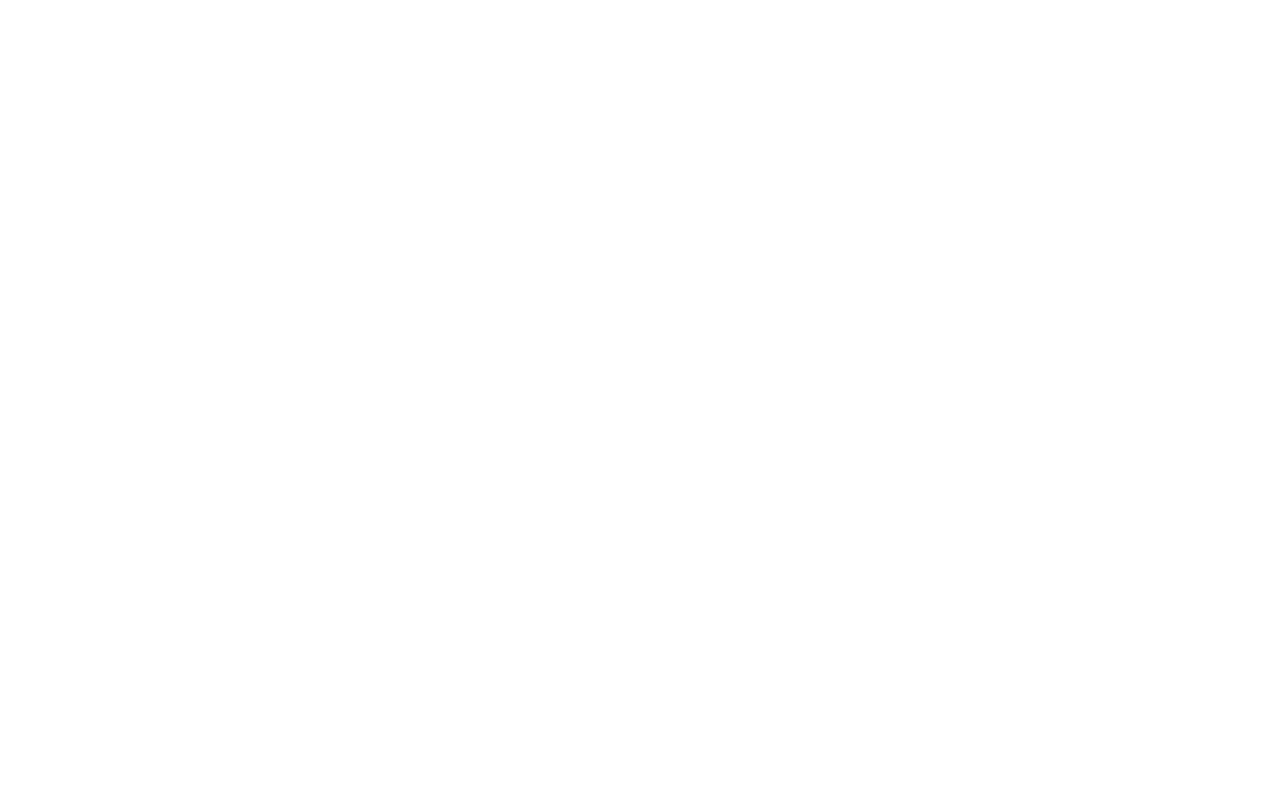
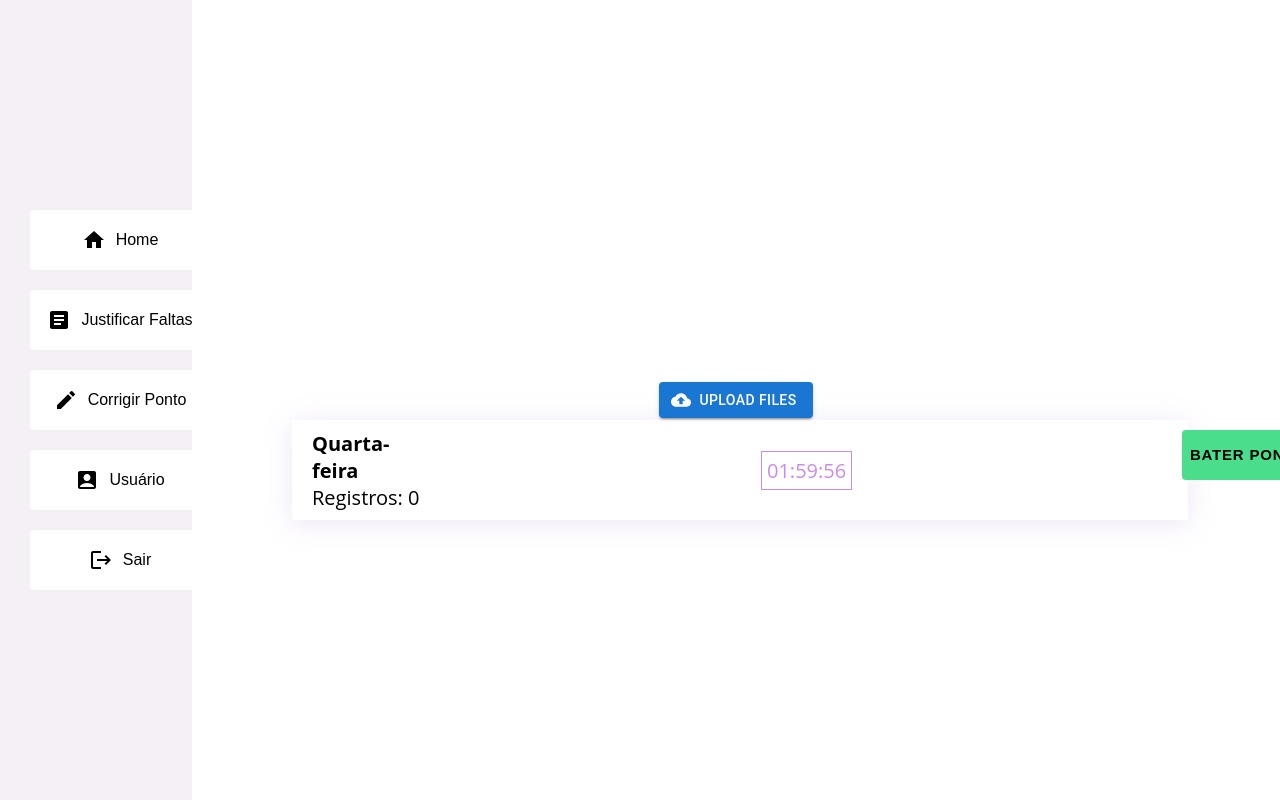
Before and after one commit to geraldo7junior/Residencia-aluno, a React (Vite) app: page /justificarponto in a window 1280 px wide. Before the commit this address had no page. Built offline with nearby package versions, Linux system fonts and the light colour scheme.

Commit message:
Home Icon

```diff
--- a/src/Button/main.tsx
+++ b/src/Button/main.tsx
@@ -1,5 +1,5 @@
 import React from "react";
-import { ButtonContainer, ButtonSm, ButtonMenu, ButtonPonto} from "./styles"
+import { ButtonContainer, ButtonSm, ButtonMenu, ButtonPonto} from "./styles";
 
 
 interface ButtonProps {
@@ -8,7 +8,7 @@
   fontSize?: string;
   fontWeight?: string;
   letterSpacing?: string;
-
+  children?: React.ReactNode;
 }
 
 
@@ -22,18 +22,20 @@
   )
 }
 
-const ButtonSmall: React.FC<ButtonProps> = ({title, onClick, fontSize, fontWeight}) => {
+const ButtonSmall: React.FC<ButtonProps> = ({title, onClick, fontSize, fontWeight, children}) => {
   return(
     <ButtonSm onClick={onClick} fontSize={fontSize} fontWeight={fontWeight}>
+      {children}
       {title}
     </ButtonSm>
   )
 }
 
-const Buttonmenu: React.FC<ButtonProps> = ({title, onClick, fontSize, fontWeight}) => {
+const Buttonmenu: React.FC<ButtonProps> = ({title, onClick, fontSize, fontWeight, children}) => {
 
   return (
     <ButtonMenu onClick={onClick} fontSize={fontSize} fontWeight={fontWeight}>
+      {children}
       {title}
     </ButtonMenu>
   )
--- a/src/Button/styles.ts
+++ b/src/Button/styles.ts
@@ -44,7 +44,7 @@
     padding: 10px;
     position: relative;
 
-    flex-direction: column;
+    flex-direction: row;
     justify-Content: center;
     align-Items: center;
     align-Self: stretch;
@@ -52,7 +52,8 @@
     color: #000000;
     border-Radius: 4px;
     background: #4ADD8C;
-    width: 80px;
+    width: 100px;
+    gap: 12px;
     border: none;
     cursor: pointer;
     font-size: ${(props) => props.fontSize || "16px"};
@@ -74,7 +75,7 @@
     margin: 10px 30px;
     position relative;
 
-    flex-direction: column;
+    flex-direction: row;
     justify-Content: center;
     align-items: center;
     align-self: stretch;
@@ -85,6 +86,7 @@
     background: #FFFFFF;
     width: 180px;
     height: 60px;
+    gap: 10px;
 
     font-size: ${(props) => props.fontSize || "16px"};
     font-weight: ${(props) => props.fontWeight || "normal"};
--- a/src/Header/main.tsx
+++ b/src/Header/main.tsx
@@ -88,7 +88,7 @@
         <Row>
             <Diaria>
                 <p><strong>{DiadaSemana}</strong></p>
-                <p>Registros de hoje: {pontosHoje}</p>
+                <p>Registros: {pontosHoje}</p>
             </Diaria>
             <Hour>
                 <p>{HoraAtual}</p>
--- a/src/Header/styles.ts
+++ b/src/Header/styles.ts
@@ -1,7 +1,7 @@
 import styled from "styled-components";
 
 export const Container = styled.div `
-    width: 60%;
+    width: 70%;
     height: 100px;
     background: #FFFFFF;
     box-shadow: 0px 4px 26px #BC9AD640;
--- /dev/null
+++ b/src/UploadFiles/main.tsx
@@ -0,0 +1,57 @@
+import React, { useState } from "react";
+import { styled } from "@mui/material/styles";
+import Button from "@mui/material/Button";
+import CloudUploadIcon from "@mui/icons-material/CloudUpload";
+
+const VisuallyHiddenInput = styled("input")({
+  clip: "rect(0 0 0 0)",
+  clipPath: "inset(50%)",
+  height: 1,
+  overflow: "hidden",
+  position: "absolute",
+  bottom: 0,
+  left: 0,
+  whiteSpace: "nowrap",
+  width: 1,
+});
+
+const FilePreview = styled("div")({
+  marginTop: "16px",
+  textAlign: "center",
+});
+
+export default function InputFileUpload() {
+  const [file, setFile] = useState<File | null>(null);
+
+  const handleFileChange = (event: React.ChangeEvent<HTMLInputElement>) => {
+    if (event.target.files && event.target.files.length > 0) {
+      setFile(event.target.files[0]);
+    }
+  };
+
+  return (
+    <div style={{ textAlign: "center" }}>
+      <Button
+        component="label"
+        variant="contained"
+        startIcon={<CloudUploadIcon />}
+      >
+        Upload files
+        <VisuallyHiddenInput type="file" onChange={handleFileChange} />
+      </Button>
+      {file && (
+        <FilePreview>
+          {file.type.startsWith("image/") ? (
+            <img
+              src={URL.createObjectURL(file)}
+              alt={file.name}
+              style={{ maxWidth: "100%", maxHeight: "200px", marginTop: "8px" }}
+            />
+          ) : (
+            <p>{file.name}</p>
+          )}
+        </FilePreview>
+      )}
+    </div>
+  );
+}
--- a/src/app.tsx
+++ b/src/app.tsx
@@ -1,10 +1,10 @@
 import './styles.css'
 import { Route, BrowserRouter as Router, Routes} from "react-router-dom"
-import { Login }  from './pages/login/main';
+import { Login }  from './pages/Login/Main';
 import { RecSenha } from './pages/RecSenha/main';
 import { Cadastro } from './pages/Cadastro/main'
 import { Home } from './pages/Home/main';
-
+import { Justificar } from './pages/Home/Justificar/main';
 function app () {
     return(
         <Router>
@@ -13,6 +13,7 @@
                 <Route path='/recuperarsenha' element={<RecSenha />} />
                 <Route path='/cadastro' element={<Cadastro />} />
                 <Route path='/home' element={<Home />} />
+                <Route path='/justificarponto' element={<Justificar />} />
             </Routes>
         </Router>
     )
--- a/src/barralateral/main.tsx
+++ b/src/barralateral/main.tsx
@@ -2,6 +2,13 @@
 import React from "react";
 import { Buttonmenu } from '../Button/main';
 import { useNavigate } from 'react-router-dom'
+import { Stack } from '@mui/material';
+import HomeIcon from '@mui/icons-material/Home';
+import EditIcon from '@mui/icons-material/Edit';
+import AccountBoxIcon from '@mui/icons-material/AccountBox';
+import LogoutIcon from '@mui/icons-material/Logout';
+import ArticleIcon from '@mui/icons-material/Article';
+
 interface imagemProps {
     img: string;
 }
@@ -24,13 +31,42 @@
     const handleClickCadastro = () => {
         navigate('/')
     }
+
+    const handleClickHome = () => {
+        navigate('/home')
+    }
+
+    const handleClickJustificar = () => {
+        navigate('/justificarponto')
+    }
+
     return (
         <Menu>
-            <Buttonmenu title='Home' onClick={(handleClickCadastro)}/>
-            <Buttonmenu title='Justificar Faltas' onClick={(handleClickCadastro)}/>
-            <Buttonmenu title='Corrigir Ponto' onClick={(handleClickCadastro)}/>
-            <Buttonmenu title='Usuário' onClick={(handleClickCadastro)}/>
-            <Buttonmenu title='sair' onClick={(handleClicklogout)}/>
+            <Buttonmenu title='Home' onClick={(handleClickHome)}>
+                <Stack direction="row" spacing={1}>
+                    <HomeIcon fontSize='medium'/>
+                </Stack>
+            </Buttonmenu>
+            <Buttonmenu title='Justificar Faltas' onClick={(handleClickJustificar)}>
+                <Stack spacing={1}>
+                    <ArticleIcon fontSize='medium'/>
+                </Stack>
+            </Buttonmenu>
+            <Buttonmenu title='Corrigir Ponto' onClick={(handleClickCadastro)}>
+                <Stack>
+                    <EditIcon fontSize='medium'/>
+                </Stack>
+            </Buttonmenu>
+            <Buttonmenu title='Usuário' onClick={(handleClickCadastro)}>
+                <Stack spacing={1}>
+                    <AccountBoxIcon fontSize='medium'/>
+                </Stack>
+            </Buttonmenu>
+            <Buttonmenu title='Sair' onClick={(handleClicklogout)}>
+                <Stack spacing={2}>
+                    <LogoutIcon fontSize='medium'/>
+                </Stack>
+            </Buttonmenu>
         </Menu>
     )
 }
--- /dev/null
+++ b/src/pages/Home/Justificar/main.tsx
@@ -0,0 +1,19 @@
+import "./styles.css";
+import { MenuComponent } from "../../../barralateral/main";
+import InputFileUpload from "../../../UploadFiles/main";
+import { Header } from "../../../Header/main";
+const Justificar = () => {
+  return (
+    <div className="JustificarPontoMain">
+      <MenuComponent />
+      <div className='HeaderHome'>
+            <Header />
+        </div>
+      <div className="JustificarPonto">
+        <InputFileUpload />
+      </div>
+    </div>
+  );
+};
+
+export { Justificar };
--- /dev/null
+++ b/src/pages/Home/Justificar/styles.css
@@ -0,0 +1,17 @@
+.JustificarPontoMain {
+    display: flex;
+    justify-content: center; /* Alinha ao centro horizontalmente */
+    align-items: center; /* Alinha ao centro verticalmente */
+    width: 100%;
+    height: 100vh;
+    margin: 0 auto;
+  }
+
+  .JustificarPonto {
+    display: flex;
+    flex-direction: column;
+    align-items: center; /* Centraliza os itens no eixo horizontal */
+    justify-content: center; /* Centraliza os itens no eixo vertical */
+    padding: 0 50px;
+    width: 100%;
+  }
--- a/src/pages/RecSenha/main.tsx
+++ b/src/pages/RecSenha/main.tsx
@@ -3,6 +3,12 @@
 import { Barlateral } from '../../barralateral/main';
 import { Button, ButtonSmall } from '../../Button/main';
 import { useNavigate } from 'react-router-dom';
+import ArrowBackIcon from '@mui/icons-material/ArrowBack';
+import { Stack } from '@mui/material';
+import { InputEmail } from '../../Input/main';
+
+
+
 const RecSenha = () => {
 
     const navigate = useNavigate();
@@ -18,10 +24,15 @@
         <div className='senha'>
             <Barlateral img={background2}/>
             <div className='RecSenha'>
-                <ButtonSmall title='Voltar' onClick={handleClickLogin} />
+                <ButtonSmall title='Voltar' onClick={handleClickLogin}>
+                        <Stack direction="row">
+                            <ArrowBackIcon fontSize="small"/>
+                        </Stack>
+                    </ButtonSmall>
                     <div className='CabSenha'>
                         <h1>Se perdeu? A gente te acha!</h1>
                     </div>
+                    <InputEmail label='Email *'/>
 
                 <Button title="Recuperar Senha" onClick={handleClickRecSenha} />
             </div>
```
Also changed, not shown: package.json (+4 -3 lines), src/Input/main.tsx (+103 -11 lines), 1 other file (tests, documents, lock files or other folders).
